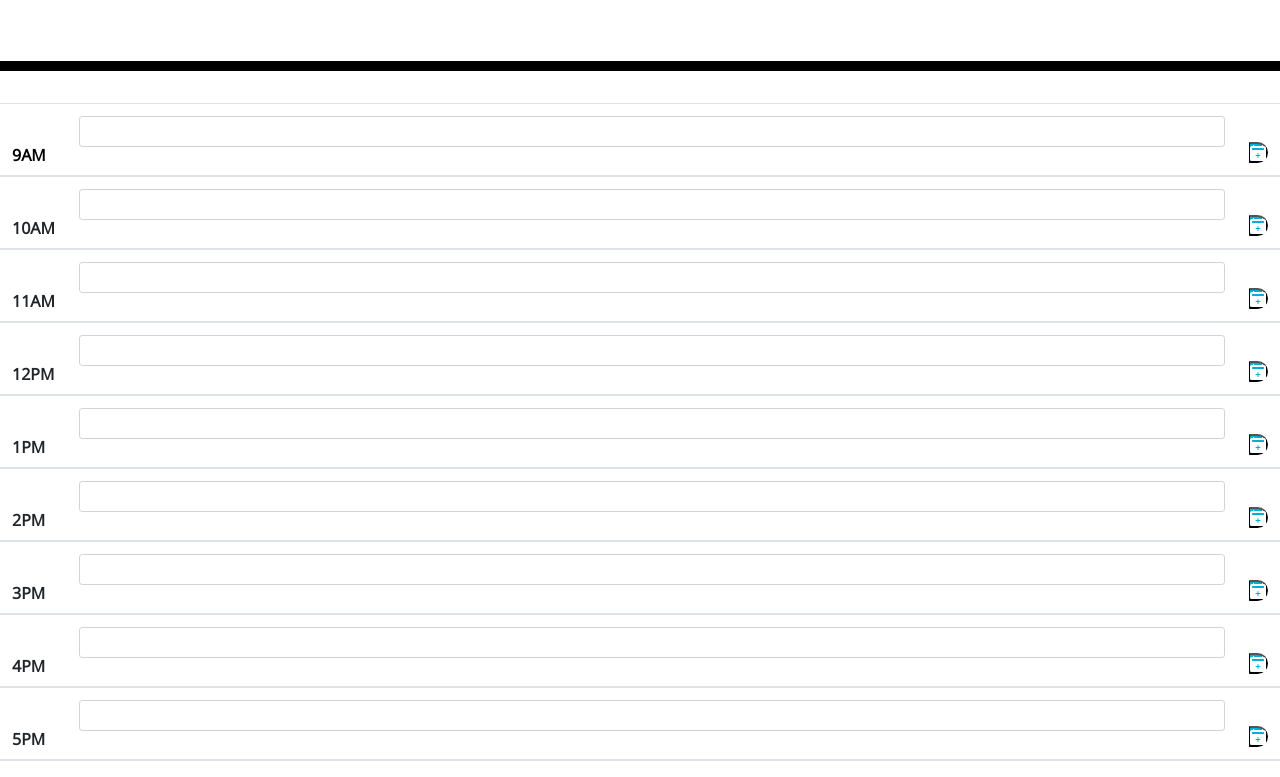
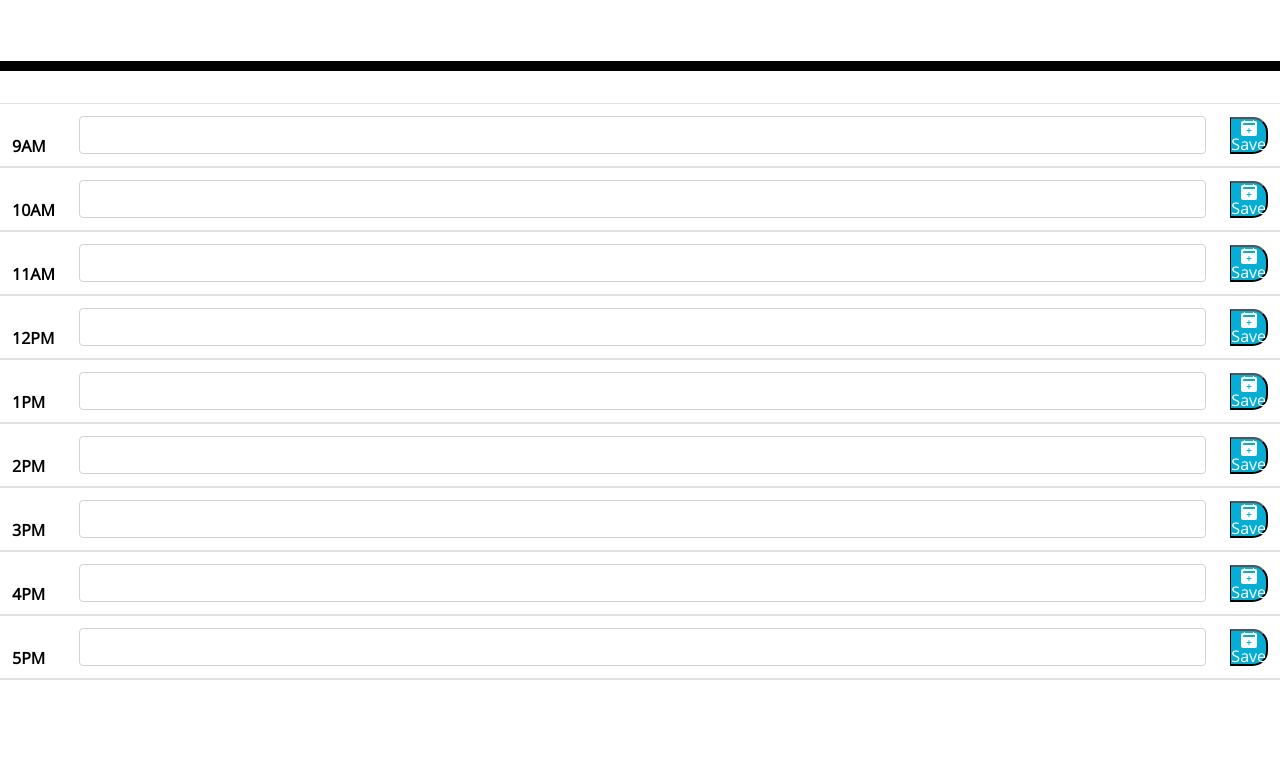
Before and after one commit to CreativeMellani/Challenge-5-Work-Day-Scheduler, a plain HTML site: page index.html in a window 1280 px wide. Shown: the part 257-1034 px from the top of the page. After the commit the page ends 953 px from the top, so only its background shows below. Drawn offline with nearby package versions, Linux system fonts and the light colour scheme.

Commit message:
added inpu function in JS

```diff
--- a/Assets/script.js
+++ b/Assets/script.js
@@ -2,10 +2,6 @@
 
 // WHEN I open the planner// THEN the current day is displayed at the top of the calendar
 // referenced for help: https://stackoverflow.com/questions/25734743/how-to-return-the-current-timestamp-with-moment-js and https://www.youtube.com/watch?v=o0lMOtYYB_E
-
-// var jun = function moment("2022-06-05T12:00:00Z");
-// console.log (currentTime)
-
 //Get value
 let clock = document.getElementById("clock");
 
@@ -16,7 +12,6 @@ let clock = document.getElementById("clock");
 
  }, 1000);
 
-
 // WHEN I view the timeblocks for that day
 // THEN each timeblock is color coded to indicate whether it is in the past, present, or future
 
@@ -26,7 +21,10 @@ let clock = document.getElementById("clock");
 // WHEN I click the save button for that timeblock
 // THEN the text for that event is saved in local storage
 // reference this video for help save user input src: https://www.youtube.com/watch?v=w9GNyw8AvlM
-
+document.getElementById("myButton").onClick = function(){
+ const myinput = document.getElementById("myText").value;
+ console.log("Todo",myinput);
+}
 
 
 // WHEN I refresh the page
--- a/index.html
+++ b/index.html
@@ -38,174 +38,161 @@
       <tr>
         <th scope="col" class="hour">9AM</th>
         <th class="col">
-
           <!-- WHEN I click into a timeblock
           THEN I can enter an event -->
           <!--Searched bootstrap for input tables src:https://getbootstrap.com/docs/5.2/forms/input-group/  -->
-          <div class="input-group input-group-sm mb-3">
-            <input type="text" class="form-control" aria-label="Sizing example input"
+          <input id="myText" class="form-control" aria-label="Sizing example input"
             aria-describedby="inputGroup-sizing-sm">
-          </div>
+          </input>
         </th>
         <th scope="col">
-
-
           <!-- retrieved the icon for the save button from bootstrap src:https://icons.getbootstrap.com/  -->
-          <button class="saveBtn">
+          <button onclick="myInput" type="button" id="myButton" class="saveBtn">
             <svg xmlns="http://www.w3.org/2000/svg" width="16" height="16" fill="currentColor"
               class="bi bi-calendar2-plus-fill" viewBox="0 0 16 16">
               <path
                 d="M3.5 0a.5.5 0 0 1 .5.5V1h8V.5a.5.5 0 0 1 1 0V1h1a2 2 0 0 1 2 2v11a2 2 0 0 1-2 2H2a2 2 0 0 1-2-2V3a2 2 0 0 1 2-2h1V.5a.5.5 0 0 1 .5-.5zM2 3.5v1c0 .276.244.5.545.5h10.91c.3 0 .545-.224.545-.5v-1c0-.276-.244-.5-.546-.5H2.545c-.3 0-.545.224-.545.5zm6.5 5a.5.5 0 0 0-1 0V10H6a.5.5 0 0 0 0 1h1.5v1.5a.5.5 0 0 0 1 0V11H10a.5.5 0 0 0 0-1H8.5V8.5z" />
             </svg>
-          </button>
+            Save</button>
         </th>
       </tr>
       <tr>
-        <th scope="col">10AM</th>
-        <th class="col textarea">
-          <div class="input-group input-group-sm mb-3">
-            <input type="text" class="form-control" aria-label="Sizing example input"
+        <th scope="col" class="hour">10AM</th>
+        <th class="col">
+          <input id="myText" class="form-control" aria-label="Sizing example input"
             aria-describedby="inputGroup-sizing-sm">
-          </div>
+          </input>
         </th>
         <th scope="col">
-          <button class="saveBtn">
+          <button onclick="myInput" type="button" id="myButton" class="saveBtn">
             <svg xmlns="http://www.w3.org/2000/svg" width="16" height="16" fill="currentColor"
               class="bi bi-calendar2-plus-fill" viewBox="0 0 16 16">
               <path
                 d="M3.5 0a.5.5 0 0 1 .5.5V1h8V.5a.5.5 0 0 1 1 0V1h1a2 2 0 0 1 2 2v11a2 2 0 0 1-2 2H2a2 2 0 0 1-2-2V3a2 2 0 0 1 2-2h1V.5a.5.5 0 0 1 .5-.5zM2 3.5v1c0 .276.244.5.545.5h10.91c.3 0 .545-.224.545-.5v-1c0-.276-.244-.5-.546-.5H2.545c-.3 0-.545.224-.545.5zm6.5 5a.5.5 0 0 0-1 0V10H6a.5.5 0 0 0 0 1h1.5v1.5a.5.5 0 0 0 1 0V11H10a.5.5 0 0 0 0-1H8.5V8.5z" />
             </svg>
-          </button>
+            Save</button>
         </th>
       </tr>
       <tr>
-        <th scope="col">11AM</th>
+        <th scope="col" class="hour">11AM</th>
         <th class="col">
-          <div class="input-group input-group-sm mb-3">
-            <input type="text" class="form-control" aria-label="Sizing example input"
+          <input id="myText" class="form-control" aria-label="Sizing example input"
             aria-describedby="inputGroup-sizing-sm">
-          </div>
+          </input>
         </th>
         <th scope="col">
-          <button class="saveBtn">
+          <button onclick="myInput" type="button" id="myButton" class="saveBtn">
             <svg xmlns="http://www.w3.org/2000/svg" width="16" height="16" fill="currentColor"
               class="bi bi-calendar2-plus-fill" viewBox="0 0 16 16">
               <path
                 d="M3.5 0a.5.5 0 0 1 .5.5V1h8V.5a.5.5 0 0 1 1 0V1h1a2 2 0 0 1 2 2v11a2 2 0 0 1-2 2H2a2 2 0 0 1-2-2V3a2 2 0 0 1 2-2h1V.5a.5.5 0 0 1 .5-.5zM2 3.5v1c0 .276.244.5.545.5h10.91c.3 0 .545-.224.545-.5v-1c0-.276-.244-.5-.546-.5H2.545c-.3 0-.545.224-.545.5zm6.5 5a.5.5 0 0 0-1 0V10H6a.5.5 0 0 0 0 1h1.5v1.5a.5.5 0 0 0 1 0V11H10a.5.5 0 0 0 0-1H8.5V8.5z" />
             </svg>
-          </button>
+            Save</button>
         </th>
       </tr>
       <tr>
-        <th scope="col">12PM</th>
+        <th scope="col" class="hour">12PM</th>
         <th class="col">
-          <div class="input-group input-group-sm mb-3">
-            <input type="text" class="form-control" aria-label="Sizing example input"
+          <input id="myText" class="form-control" aria-label="Sizing example input"
             aria-describedby="inputGroup-sizing-sm">
-          </div>
+          </input>
         </th>
         <th scope="col">
-          <button class="saveBtn">
+          <button onclick="myInput" type="button" id="myButton" class="saveBtn">
             <svg xmlns="http://www.w3.org/2000/svg" width="16" height="16" fill="currentColor"
               class="bi bi-calendar2-plus-fill" viewBox="0 0 16 16">
               <path
                 d="M3.5 0a.5.5 0 0 1 .5.5V1h8V.5a.5.5 0 0 1 1 0V1h1a2 2 0 0 1 2 2v11a2 2 0 0 1-2 2H2a2 2 0 0 1-2-2V3a2 2 0 0 1 2-2h1V.5a.5.5 0 0 1 .5-.5zM2 3.5v1c0 .276.244.5.545.5h10.91c.3 0 .545-.224.545-.5v-1c0-.276-.244-.5-.546-.5H2.545c-.3 0-.545.224-.545.5zm6.5 5a.5.5 0 0 0-1 0V10H6a.5.5 0 0 0 0 1h1.5v1.5a.5.5 0 0 0 1 0V11H10a.5.5 0 0 0 0-1H8.5V8.5z" />
             </svg>
-          </button>
+            Save</button>
         </th>
       </tr>
       <tr>
-        <th scope="col">1PM</th>
+        <th scope="col" class="hour">1PM</th>
         <th class="col">
-          <div class="input-group input-group-sm mb-3">
-            <input type="text" class="form-control" aria-label="Sizing example input"
+          <input id="myText" class="form-control" aria-label="Sizing example input"
             aria-describedby="inputGroup-sizing-sm">
-          </div>
+          </input>
         </th>
         <th scope="col">
-          <button class="saveBtn">
+          <button onclick="myInput" type="button" id="myButton" class="saveBtn">
             <svg xmlns="http://www.w3.org/2000/svg" width="16" height="16" fill="currentColor"
               class="bi bi-calendar2-plus-fill" viewBox="0 0 16 16">
               <path
                 d="M3.5 0a.5.5 0 0 1 .5.5V1h8V.5a.5.5 0 0 1 1 0V1h1a2 2 0 0 1 2 2v11a2 2 0 0 1-2 2H2a2 2 0 0 1-2-2V3a2 2 0 0 1 2-2h1V.5a.5.5 0 0 1 .5-.5zM2 3.5v1c0 .276.244.5.545.5h10.91c.3 0 .545-.224.545-.5v-1c0-.276-.244-.5-.546-.5H2.545c-.3 0-.545.224-.545.5zm6.5 5a.5.5 0 0 0-1 0V10H6a.5.5 0 0 0 0 1h1.5v1.5a.5.5 0 0 0 1 0V11H10a.5.5 0 0 0 0-1H8.5V8.5z" />
             </svg>
-          </button>
+            Save</button>
         </th>
       </tr>
       <tr>
-        <th scope="col">2PM</th>
+        <th scope="col" class="hour">2PM</th>
         <th class="col">
-          <div class="input-group input-group-sm mb-3">
-            <input type="text" class="form-control" aria-label="Sizing example input"
+          <input id="myText" class="form-control" aria-label="Sizing example input"
             aria-describedby="inputGroup-sizing-sm">
-          </div>
+          </input>
         </th>
         <th scope="col">
-          <button class="saveBtn">
+          <button onclick="myInput" type="button" id="myButton" class="saveBtn">
             <svg xmlns="http://www.w3.org/2000/svg" width="16" height="16" fill="currentColor"
               class="bi bi-calendar2-plus-fill" viewBox="0 0 16 16">
               <path
                 d="M3.5 0a.5.5 0 0 1 .5.5V1h8V.5a.5.5 0 0 1 1 0V1h1a2 2 0 0 1 2 2v11a2 2 0 0 1-2 2H2a2 2 0 0 1-2-2V3a2 2 0 0 1 2-2h1V.5a.5.5 0 0 1 .5-.5zM2 3.5v1c0 .276.244.5.545.5h10.91c.3 0 .545-.224.545-.5v-1c0-.276-.244-.5-.546-.5H2.545c-.3 0-.545.224-.545.5zm6.5 5a.5.5 0 0 0-1 0V10H6a.5.5 0 0 0 0 1h1.5v1.5a.5.5 0 0 0 1 0V11H10a.5.5 0 0 0 0-1H8.5V8.5z" />
             </svg>
-          </button>
+            Save</button>
         </th>
       </tr>
       <tr>
-        <th scope="col">3PM</th>
+        <th scope="col" class="hour">3PM</th>
         <th class="col">
-          <div class="input-group input-group-sm mb-3">
-            <input type="text" class="form-control" aria-label="Sizing example input"
+          <input id="myText" class="form-control" aria-label="Sizing example input"
             aria-describedby="inputGroup-sizing-sm">
-          </div>
+          </input>
         </th>
         <th scope="col">
-          <button class="saveBtn">
+          <button onclick="myInput" type="button" id="myButton" class="saveBtn">
             <svg xmlns="http://www.w3.org/2000/svg" width="16" height="16" fill="currentColor"
               class="bi bi-calendar2-plus-fill" viewBox="0 0 16 16">
               <path
                 d="M3.5 0a.5.5 0 0 1 .5.5V1h8V.5a.5.5 0 0 1 1 0V1h1a2 2 0 0 1 2 2v11a2 2 0 0 1-2 2H2a2 2 0 0 1-2-2V3a2 2 0 0 1 2-2h1V.5a.5.5 0 0 1 .5-.5zM2 3.5v1c0 .276.244.5.545.5h10.91c.3 0 .545-.224.545-.5v-1c0-.276-.244-.5-.546-.5H2.545c-.3 0-.545.224-.545.5zm6.5 5a.5.5 0 0 0-1 0V10H6a.5.5 0 0 0 0 1h1.5v1.5a.5.5 0 0 0 1 0V11H10a.5.5 0 0 0 0-1H8.5V8.5z" />
             </svg>
-          </button>
+            Save</button>
         </th>
       </tr>
       <tr>
-        <th scope="col">4PM</th>
+        <th scope="col" class="hour">4PM</th>
         <th class="col">
-          <div class="input-group input-group-sm mb-3">
-            <input type="text" class="form-control" aria-label="Sizing example input"
+          <input id="myText" class="form-control" aria-label="Sizing example input"
             aria-describedby="inputGroup-sizing-sm">
-          </div>
+          </input>
         </th>
         <th scope="col">
-          <button class="saveBtn">
+          <button onclick="myInput" type="button" id="myButton" class="saveBtn">
             <svg xmlns="http://www.w3.org/2000/svg" width="16" height="16" fill="currentColor"
               class="bi bi-calendar2-plus-fill" viewBox="0 0 16 16">
               <path
                 d="M3.5 0a.5.5 0 0 1 .5.5V1h8V.5a.5.5 0 0 1 1 0V1h1a2 2 0 0 1 2 2v11a2 2 0 0 1-2 2H2a2 2 0 0 1-2-2V3a2 2 0 0 1 2-2h1V.5a.5.5 0 0 1 .5-.5zM2 3.5v1c0 .276.244.5.545.5h10.91c.3 0 .545-.224.545-.5v-1c0-.276-.244-.5-.546-.5H2.545c-.3 0-.545.224-.545.5zm6.5 5a.5.5 0 0 0-1 0V10H6a.5.5 0 0 0 0 1h1.5v1.5a.5.5 0 0 0 1 0V11H10a.5.5 0 0 0 0-1H8.5V8.5z" />
             </svg>
-          </button>
+            Save</button>
         </th>
       </tr>
       <tr>
-        <th scope="col">5PM</th>
+        <th scope="col" class="hour">5PM</th>
         <th class="col">
-          <div class="input-group input-group-sm mb-3">
-            <input type="text" class="form-control" aria-label="Sizing example input"
+          <input id="myText" class="form-control" aria-label="Sizing example input"
             aria-describedby="inputGroup-sizing-sm">
-          </div>
+          </input>
         </th>
         <th scope="col">
-          <button class="saveBtn">
+          <button onclick="myInput" type="button" id="myButton" class="saveBtn">
             <svg xmlns="http://www.w3.org/2000/svg" width="16" height="16" fill="currentColor"
               class="bi bi-calendar2-plus-fill" viewBox="0 0 16 16">
               <path
                 d="M3.5 0a.5.5 0 0 1 .5.5V1h8V.5a.5.5 0 0 1 1 0V1h1a2 2 0 0 1 2 2v11a2 2 0 0 1-2 2H2a2 2 0 0 1-2-2V3a2 2 0 0 1 2-2h1V.5a.5.5 0 0 1 .5-.5zM2 3.5v1c0 .276.244.5.545.5h10.91c.3 0 .545-.224.545-.5v-1c0-.276-.244-.5-.546-.5H2.545c-.3 0-.545.224-.545.5zm6.5 5a.5.5 0 0 0-1 0V10H6a.5.5 0 0 0 0 1h1.5v1.5a.5.5 0 0 0 1 0V11H10a.5.5 0 0 0 0-1H8.5V8.5z" />
             </svg>
-          </button>
+            Save</button>
         </th>
       </tr>
     </thead>
-
   </table>
 
 
```
Lines whose indentation alone changed are shown as unchanged.
